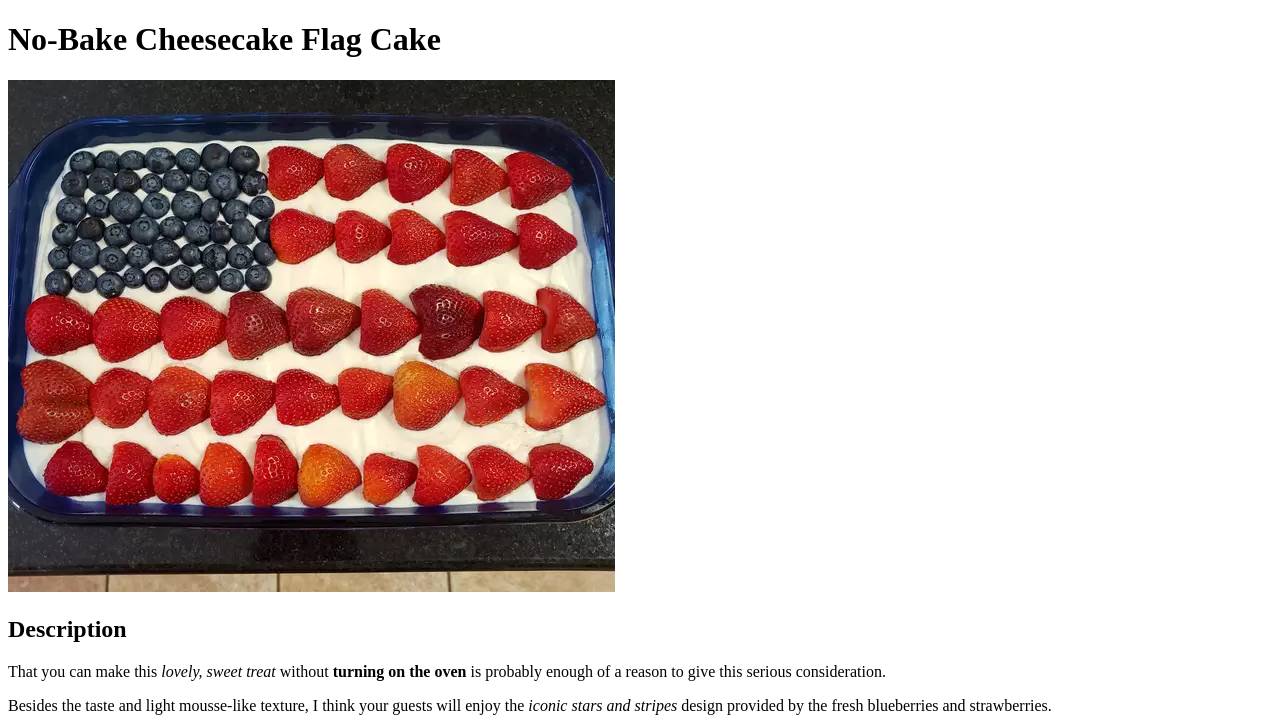
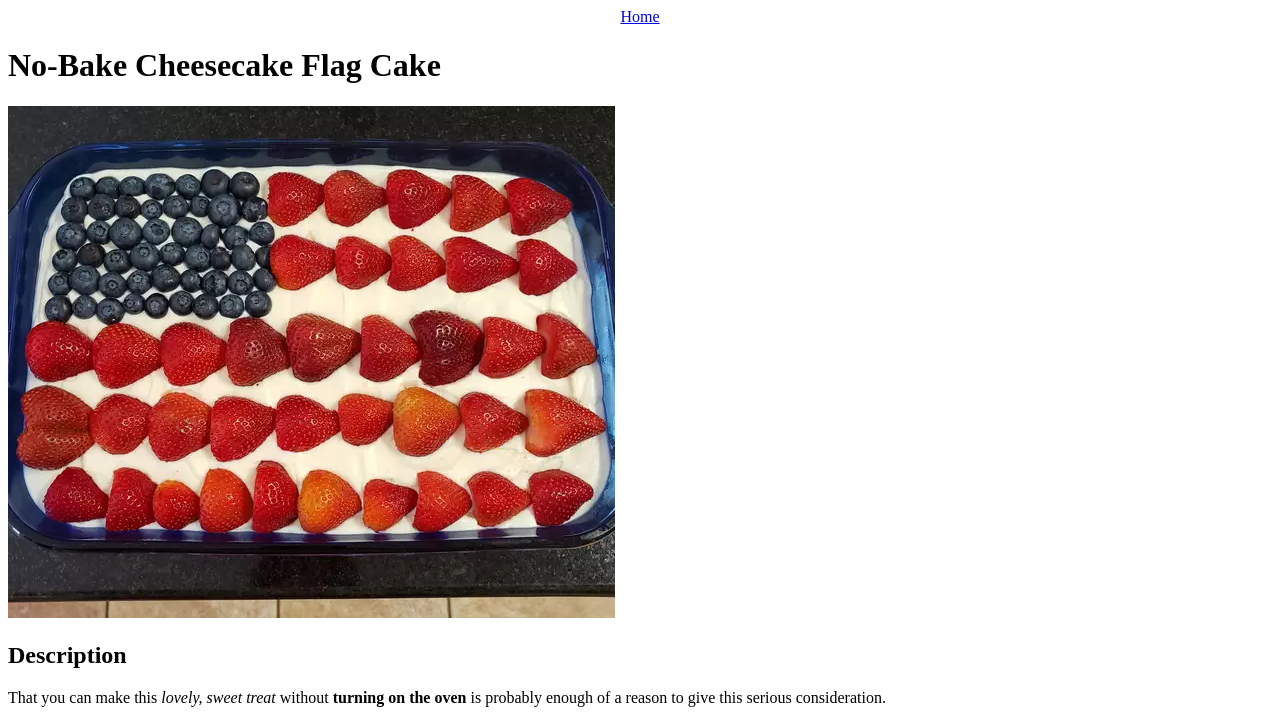
Before and after one commit to OnKiaye/odin-recipes, a plain HTML site: page recipes/No-Bake_Cheesecake.html in a window 1280 px wide. Shown: the top 720 px of the page. Drawn offline with Linux system fonts and the light colour scheme.

Commit message:
add home link

```diff
--- a/recipes/No-Bake_Cheesecake.html
+++ b/recipes/No-Bake_Cheesecake.html
@@ -6,6 +6,11 @@
     <title>No-Bake Cheesecake Flag Cake</title>
 </head>
 <body>
+    <!-- home link -->
+    <div style="text-align: center;">
+        <a href="../index.html">Home</a>
+    </div>
+
     <h1>No-Bake Cheesecake Flag Cake</h1>
 
     <!-- img of finished dish -->
```
Also changed, not shown: recipes/American_Potato-Salad.html (+5 -0 lines), recipes/Chef-John's_ Cherry_Cola_Ribs.html (+5 -0 lines).
